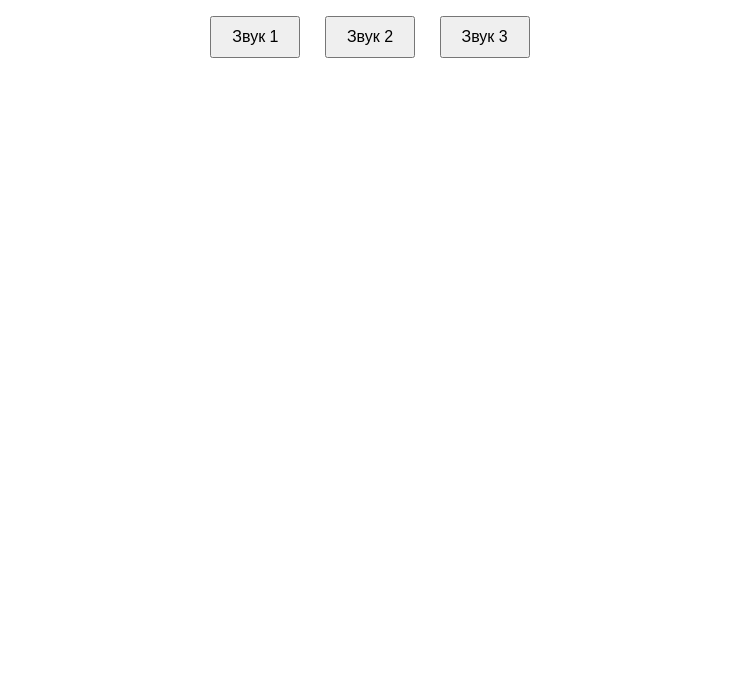
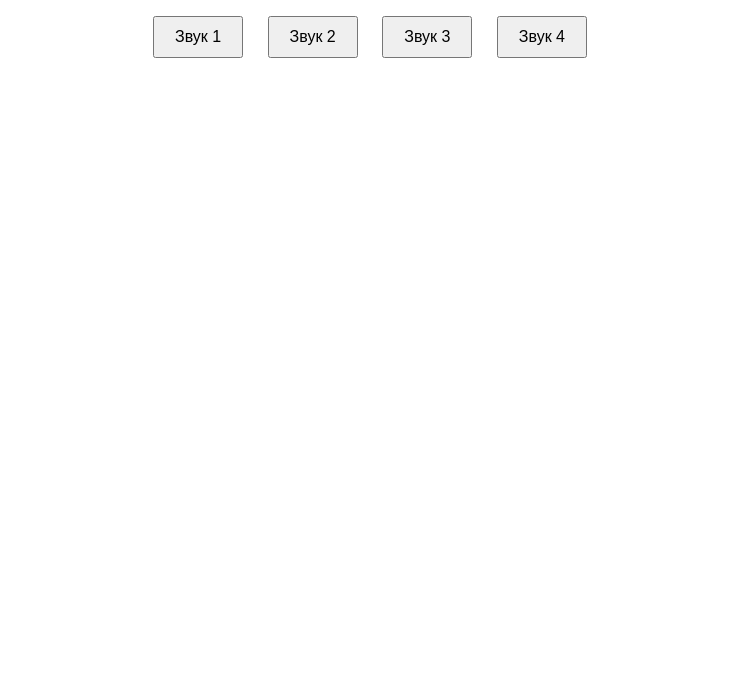
Before and after one commit to Lucok10/sound-bar, a plain HTML site: page index.html in a window 1280 px wide. Shown: the part 102-800 px from the top of the page, without its empty margins (270-1008 px from the left). Drawn offline with Linux system fonts and the light colour scheme.

Commit message:
Update index.html

```diff
--- a/index.html
+++ b/index.html
@@ -23,7 +23,7 @@
     <button onclick="playSound('sound1.mp3')">Звук 1</button>
     <button onclick="playSound('sound2.mp3')">Звук 2</button>
     <button onclick="playSound('sound3.mp3')">Звук 3</button>
-
+    <button onclick="playSound('sound3.mp3')">Звук 4</button>
     <audio id="audio" src=""></audio>
 
     <script>
```
